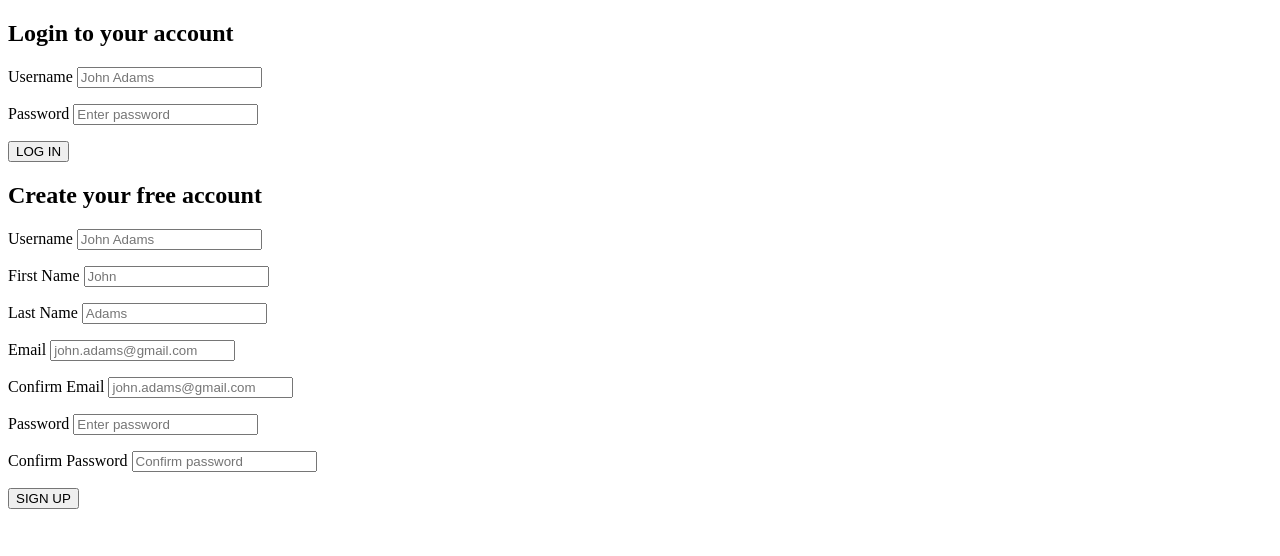
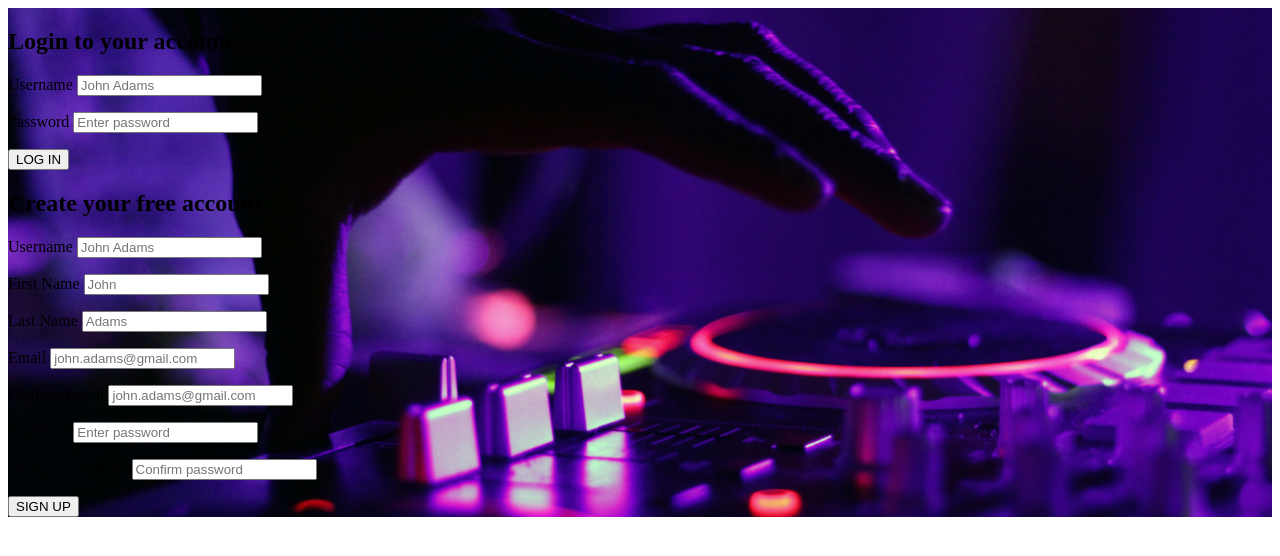
Before and after one commit to rextivlan/Zinx, a PHP site: page /register.php in a window 1280 px wide. Shown: the top 556 px of the page. Run offline with PHP 8.4, Linux system fonts and the light colour scheme; data that the repository does not hold is empty; a stand-in replaces the project's code that opens the database connection.

Commit message:
Add cover image

```diff
--- /dev/null
+++ b/assets/css/register.css
@@ -0,0 +1,10 @@
+#background {
+  background-color: #000;
+  background-image: url(../images/bg.jpg);
+  background-position: center;
+  background-repeat: no-repeat;
+  background-size: cover;
+  display: table;
+  height: 100%;
+  width: 100%;
+}
--- a/register.php
+++ b/register.php
@@ -21,9 +21,11 @@
   <meta charset="UTF-8">
   <meta http-equiv="X-UA-Compatible" content="IE=edge">
   <meta name="viewport" content="width=device-width, initial-scale=1.0">
+  <link rel="stylesheet" href="assets/css/register.css">
   <title>Welcome to Zinx!</title>
 </head>
 <body>
+  <div id="background">
     <div id="inputContainer">
       <form action="register.php" id="loginForm" method="POST">
         <h2>Login to your account</h2>
@@ -89,5 +91,6 @@
         <button name="registerButton" type="submit">SIGN UP</button>
       </form>
     </div>
+  </div>
 </body>
 </html>
```
Also changed, not shown: assets/images/bg.jpeg (added), assets/images/bg.jpg (added). Lines whose indentation alone changed are shown as unchanged.
